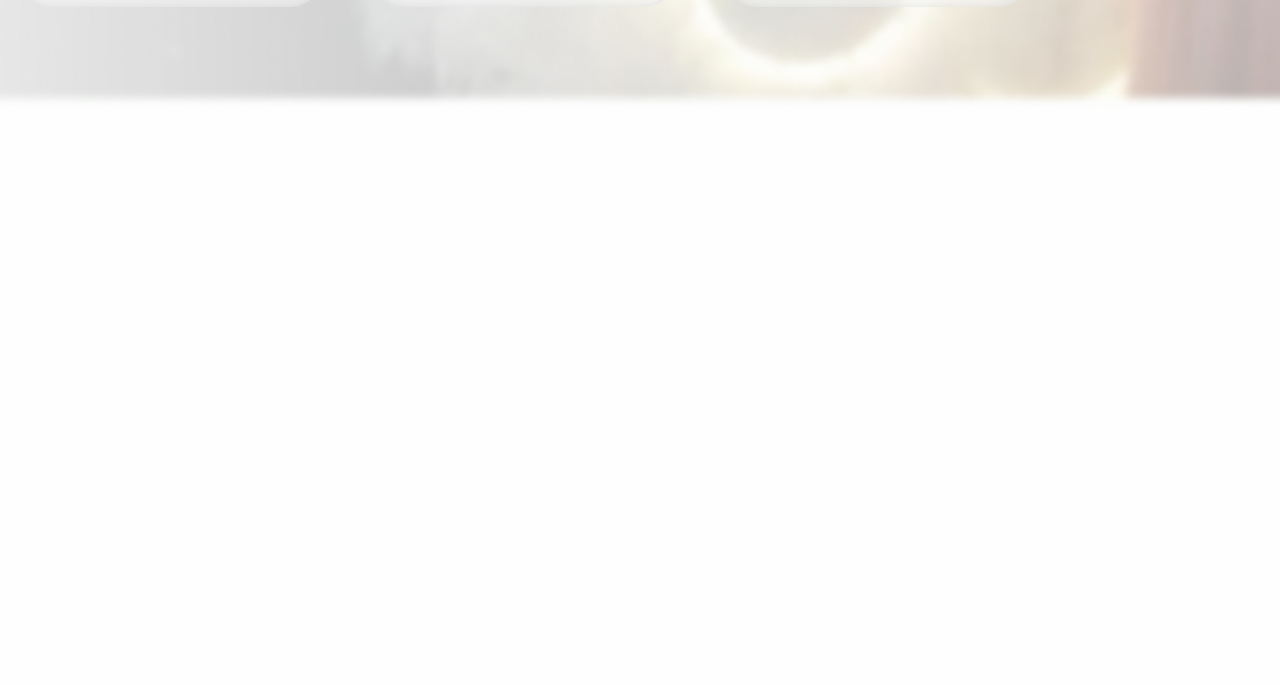
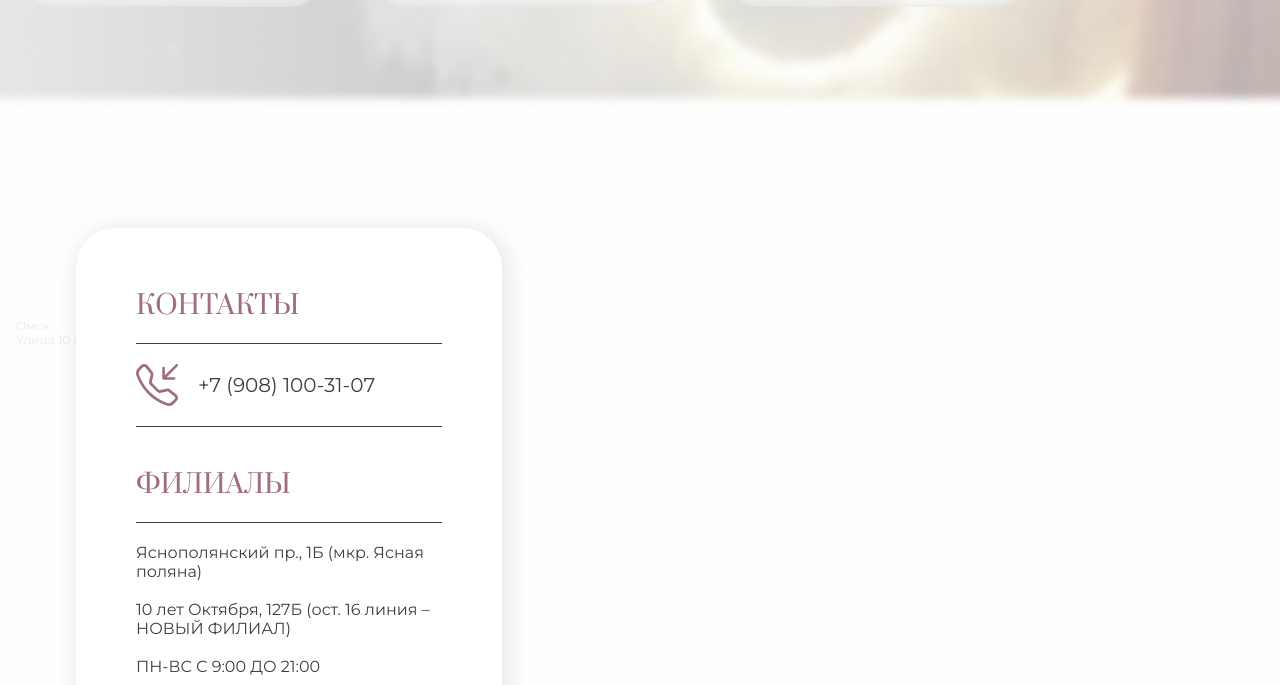
Before and after one commit to alternatio/azali, a PHP site: page / in a window 1280 px wide; the page is wider, and only the part inside the window is pictured. Shown: the part 5815-6500 px from the top of that part. Before the commit the page ends 5917 px from the top of that part, so only its background shows below. Run offline with PHP 8.4, Linux system fonts and the light colour scheme.

Commit message:
main is done

```diff
--- /dev/null
+++ b/components/additionalServices.php
@@ -0,0 +1,43 @@
+<?php
+$blocks = [];
+$block = [
+  'title' => 'Название номера',
+  'image' => '/public/images/blockImage.png',
+  'description' =>
+    'Описание номера: Lorem ipsum dolor sit amet, consectetur adipiscing elit, sed do eiusmod tempor incididunt ut labore et dolore.',
+];
+
+for ($i = 0; $i < 6; $i++) {
+  $blocks[] = $block;
+}
+?>
+
+<section class='wrapper'>
+  <div class='inner danceNumbersInner'>
+    <div class='titles'>
+      <span class='serifTitle'>
+        дополнительные
+      </span>
+      <span class='sansSerifTitle'>
+        услуги
+      </span>
+    </div>
+    <div class='blocks'>
+      <?php foreach ($blocks as $block): ?>
+
+        <div class='block'>
+          <img src="<?= $block['image'] ?>" alt='blockImage'>
+          <div class='blockBottom'>
+            <span class='blockTitle'>
+              <?= $block['title'] ?>
+            </span>
+            <span class='blockDescription'>
+              <?= $block['description'] ?>
+            </span>
+          </div>
+        </div>
+
+      <?php endforeach; ?>
+    </div>
+  </div>
+</section>
--- /dev/null
+++ b/components/cooperation.php
@@ -0,0 +1,56 @@
+<section class='wrapper'>
+  <div class='inner cooperation'>
+    <span class='cooperationTitle'>
+      4 ШАГА К СОТРУДНИЧЕСТВУ
+    </span>
+    <span class='cooperationDescription'>
+      Это проще, чем кажется!
+    </span>
+    <div class='cooperationSteps'>
+      <div class='cooperationStep'>
+        <span class='cooperationStepNumber'>
+          1
+        </span>
+        <span class='cooperationStepTitle'>
+          Оставьте заявку
+        </span>
+        <p class='cooperationStepParagraph'>
+          Или позвоните нам по телефону или в WhatsApp. Мы ответим на все Ваши вопросы и предоставим информацию по форматам выступления и их стоимости.
+        </p>
+      </div>
+      <div class='cooperationStep'>
+        <span class='cooperationStepNumber'>
+          2
+        </span>
+        <span class='cooperationStepTitle'>
+          Утверждаем программу
+        </span>
+        <p class='cooperationStepParagraph'>
+          В удобное для Вас время мы созвонимся для того, чтобы точно утвердить количество участниц и номеров, а также точную дату и время.
+        </p>
+      </div>
+      <div class='cooperationStep'>
+        <span class='cooperationStepNumber'>
+          3
+        </span>
+        <span class='cooperationStepTitle'>
+          Подписываем договор
+        </span>
+        <p class='cooperationStepParagraph'>
+          Когда все детали будут оговорены, мы подпишем договор и забронируем за вами дату. На этом этапе мы попросим Вас внести предоплату.
+        </p>
+      </div>
+      <div class='cooperationStep'>
+        <span class='cooperationStepNumber'>
+          4
+        </span>
+        <span class='cooperationStepTitle'>
+          Выступаем
+        </span>
+        <p class='cooperationStepParagraph'>
+          В день мероприятия наша команда заранее приедет на место и проведет всю необходимую подготовку. Вам останется только наслаждаться праздником!
+        </p>
+      </div>
+    </div>
+  </div>
+</section>
--- a/components/footer.php
+++ b/components/footer.php
@@ -0,0 +1,44 @@
+<section class='wrapper footer'>
+  <div class='inner footerInner'>
+    <div class='footerContacts'>
+      <span class='footerTitle'>
+        Контакты
+      </span>
+      <div class='footerItem'>
+        <img src='/public/images/phoneWhite.svg' alt='phone'>
+        <span>
+          +7 (908) 100-31-07
+        </span>
+      </div>
+      <div class='footerItem'>
+        <img src='/public/images/email.svg' alt='email'>
+        <span>
+          samal1402@yandex.ru
+        </span>
+      </div>
+    </div>
+    <div class='footerJoin'>
+      <span class='footerTitle'>
+        Присоединяйтесь
+      </span>
+      <a class='footerItem' href='#'>
+        <img src='/public/images/vk.svg' alt='vk'>
+        <span>
+          Азали Ахметова
+        </span>
+      </a>
+      <a class='footerItem' href='#'>
+        <img src='/public/images/telegram.svg' alt='telegram'>
+        <span>
+          Azali
+        </span>
+      </a>
+      <a class='footerItem' href='#'>
+        <img src='/public/images/whatIsIt.svg' alt='what is it'>
+        <span>
+          dance_theatre_azali
+        </span>
+      </a>
+    </div>
+  </div>
+</section>
--- a/components/map.php
+++ b/components/map.php
@@ -1,5 +1,34 @@
 <section class='wrapper'>
   <div class='inner map'>
-
+    <div class='mapContacts'>
+      <span class='mapContactsTitle'>
+        КОНТАКТЫ
+      </span>
+      <div class='mapContactsPhone'>
+        <img src='/public/images/phone.svg' alt='phone'>
+        <span>
+          +7 (908) 100-31-07
+        </span>
+      </div>
+      <span class='mapContactsTitle'>
+        ФИЛИАЛЫ
+      </span>
+      <span class='mapContactsContent'>
+        Яснополянский пр., 1Б (мкр. Ясная поляна)
+        <br><br>
+        10 лет Октября, 127Б (ост. 16 линия – НОВЫЙ ФИЛИАЛ)
+        <br><br>
+        ПН-ВС С 9:00 ДО 21:00
+      </span>
+    </div>
+    <div class='blockMap' style="position:relative;overflow:hidden;">
+      <a href="https://yandex.ru/maps/66/omsk/?utm_medium=mapframe&utm_source=maps" style="color:#eee;font-size:12px;position:absolute;top:0px;">
+        Омск
+      </a>
+      <a href="https://yandex.ru/maps/66/omsk/house/ulitsa_10_let_oktyabrya_127b/Y0oYcgZlSEAPQFtufXV5d39rZg==/?ll=73.413873%2C54.986292&utm_medium=mapframe&utm_source=maps&z=17.6" style="color:#eee;font-size:12px;position:absolute;top:14px;">
+        Улица 10 лет Октября, 127Б на карте Омска — Яндекс Карты
+      </a>
+      <iframe class='mapIframe' src="https://yandex.ru/map-widget/v1/?ll=73.413873%2C54.986292&mode=whatshere&whatshere%5Bpoint%5D=73.415158%2C54.986382&whatshere%5Bzoom%5D=17&z=17.6" width="560" height="400" frameborder="1" allowfullscreen="true" style="position:relative;"></iframe>
+    </div>
   </div>
 </section>
--- a/index.php
+++ b/index.php
@@ -10,5 +10,8 @@ include_once './components/nationalDances.php';
 include_once './components/nationalRituals.php';
 include_once './components/group.php';
 include_once './components/map.php';
+include_once './components/additionalServices.php';
+include_once './components/cooperation.php';
+include_once './components/footer.php';
 
 include_once './components/bottom.php';
--- /dev/null
+++ b/styles/components/footer.css
@@ -0,0 +1,30 @@
+.footer {
+  background: var(--colorLightPink);
+  padding: 6.25rem 0 6.25rem;
+  color: var(--colorWhite);
+}
+
+.footerInner {
+  display: flex;
+  gap: 5rem;
+  /*justify-content: flex-end;*/
+}
+
+.footerJoin,
+.footerContacts {
+  display: flex;
+  flex-direction: column;
+  gap: 1.625rem;
+}
+
+.footerTitle {
+  font-size: 2.5rem;
+  padding-bottom: 0.625rem;
+  border-bottom: var(--colorWhite) solid 1px;
+}
+
+.footerItem {
+  display: flex;
+  align-items: center;
+  gap: .75rem;
+}
--- /dev/null
+++ b/styles/components/map.css
@@ -0,0 +1,59 @@
+.map {
+  position: relative;
+}
+
+.mapContacts {
+  display: flex;
+  flex-direction: column;
+  position: absolute;
+  top: 0;
+  left: 3.75rem;
+  background: var(--colorWhite);
+  padding: 3.75rem;
+  z-index: 1;
+  border-radius: 2.5rem;
+  width: 26.625rem;
+  box-shadow: 4px 4px 15px 8px rgba(141, 108, 108, 0.1);
+}
+
+.mapContactsTitle {
+  font-size: 1.625rem;
+  text-transform: uppercase;
+  font-family: var(--fontSerif);
+  color: var(--colorPink);
+  padding-bottom: 1.25rem;
+  border-bottom: var(--colorBlack) solid 1px;
+}
+
+.mapContactsPhone {
+  display: flex;
+  gap: 1.25rem;
+  align-items: center;
+  padding-top: 1.25rem;
+  padding-bottom: 1.25rem;
+  font-size: 1.25rem;
+  border-bottom: var(--colorBlack) solid 1px;
+}
+
+.mapContactsTitle:not(:first-child) {
+  padding-top: 2.5rem;
+}
+
+.mapContactsContent {
+  padding-top: 1.25rem;
+}
+
+.blockMap {
+  width: 100%;
+  height: 48.75rem;
+  /*filter: invert(1) hue-rotate(180deg) contrast(.8) saturate(1.3);*/
+  filter: contrast(0.95) saturate(0.8);
+  margin-top: 5.625rem;
+}
+
+.mapIframe {
+  width: 100%;
+  height: 100%;
+  border: none;
+  outline: none;
+}
--- a/styles/globals.css
+++ b/styles/globals.css
@@ -11,6 +11,18 @@ body {
 ::selection {
 	background: var(--colorPink);
 	color: var(--colorWhite);
+}
+
+::-webkit-scrollbar {
+	width: 1rem;
+	height: 1rem;
+	background: #fff;
+}
+
+::-webkit-scrollbar-thumb {
+	border: #fff solid .30rem;
+	border-radius: 25rem;
+	background: var(--colorPink);
 }
 
 html {
--- a/styles/main.css
+++ b/styles/main.css
@@ -6,3 +6,6 @@
 @import './components/welcome.css';
 @import './components/danceNumbers.css';
 @import './components/group.css';
+@import './components/map.css';
+@import './components/cooperation.css';
+@import './components/footer.css';
```
Also changed, not shown: styles/components/cooperation.css (added, +63 -0 lines), public/images/email.svg (added), public/images/phone.svg (added), public/images/phoneWhite.svg (added), public/images/telegram.svg (added), public/images/vk.svg (added), public/images/whatIsIt.svg (added).
